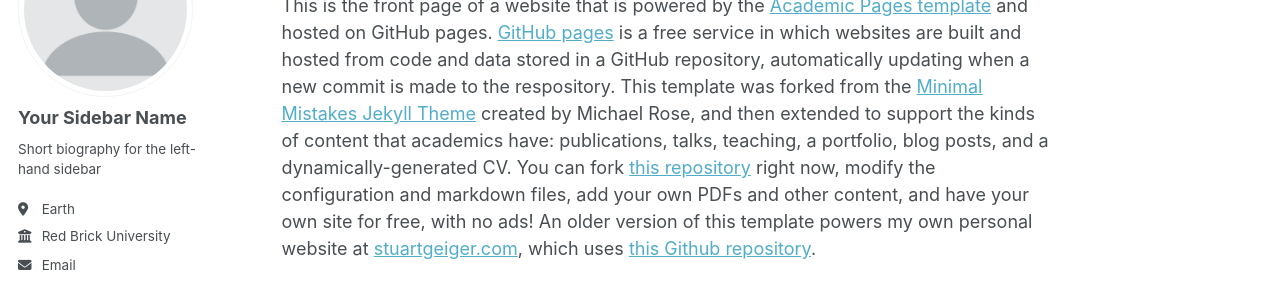
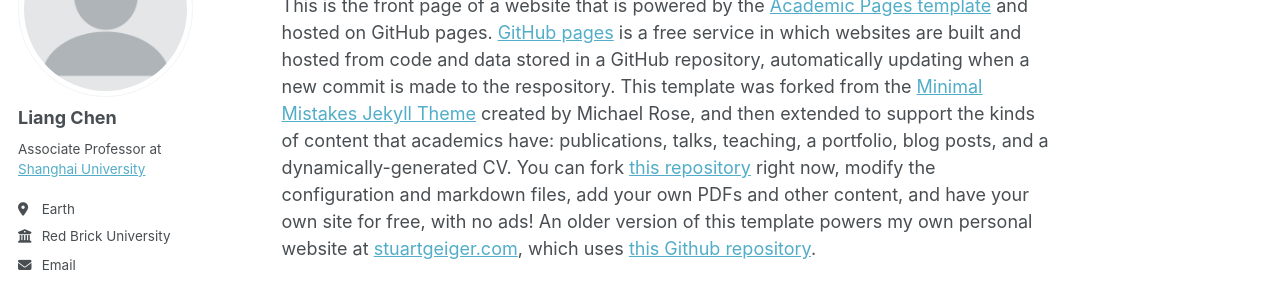
Before and after one commit to leonchenucr/leonchenucr.github.io, a Jekyll site: the page built from _pages/about.md, in a window 1280 px wide. Shown: the part 184-471 px from the top of the page. Built offline with Jekyll 4.4.1, drawn with Linux system fonts in a browser that asks for light colours; some web fonts are replaced.

Commit message:
Update _config.yml

```diff
--- a/_config.yml
+++ b/_config.yml
@@ -14,7 +14,7 @@ name                     : Liang Chen&name "Your Name"
 description              : &description "personal description"
 url                      : https://leonchenucr.github.io # the base hostname & protocol for your site e.g. "https://mmistakes.github.io"
 baseurl                  : "" # the subpath of your site, e.g. "/blog"
-repository               : "academicpages/academicpages.github.io"
+repository               : "leonchenucr.github.io"
 
 # Site Author - The following control what appear as part of the author content on the side bar.
 #               If a field is blank the icon and link will not appear, otherwise it will be shown.
@@ -22,9 +22,9 @@ repository               : "academicpages/academicpages.github.io"
 author:
   # Biographic information
   avatar           : "profile.png"
-  name             : "Your Sidebar Name"
+  name             : "Liang Chen"
   pronouns         : # example: "she/her"
-  bio              : "Short biography for the left-hand sidebar"
+  bio              : "Associate Professor at <a href='https://www.shu.edu.cn/'>Shanghai University</a>"
   location         : "Earth"
   employer         : "Red Brick University"
   uri              : # URL
```
